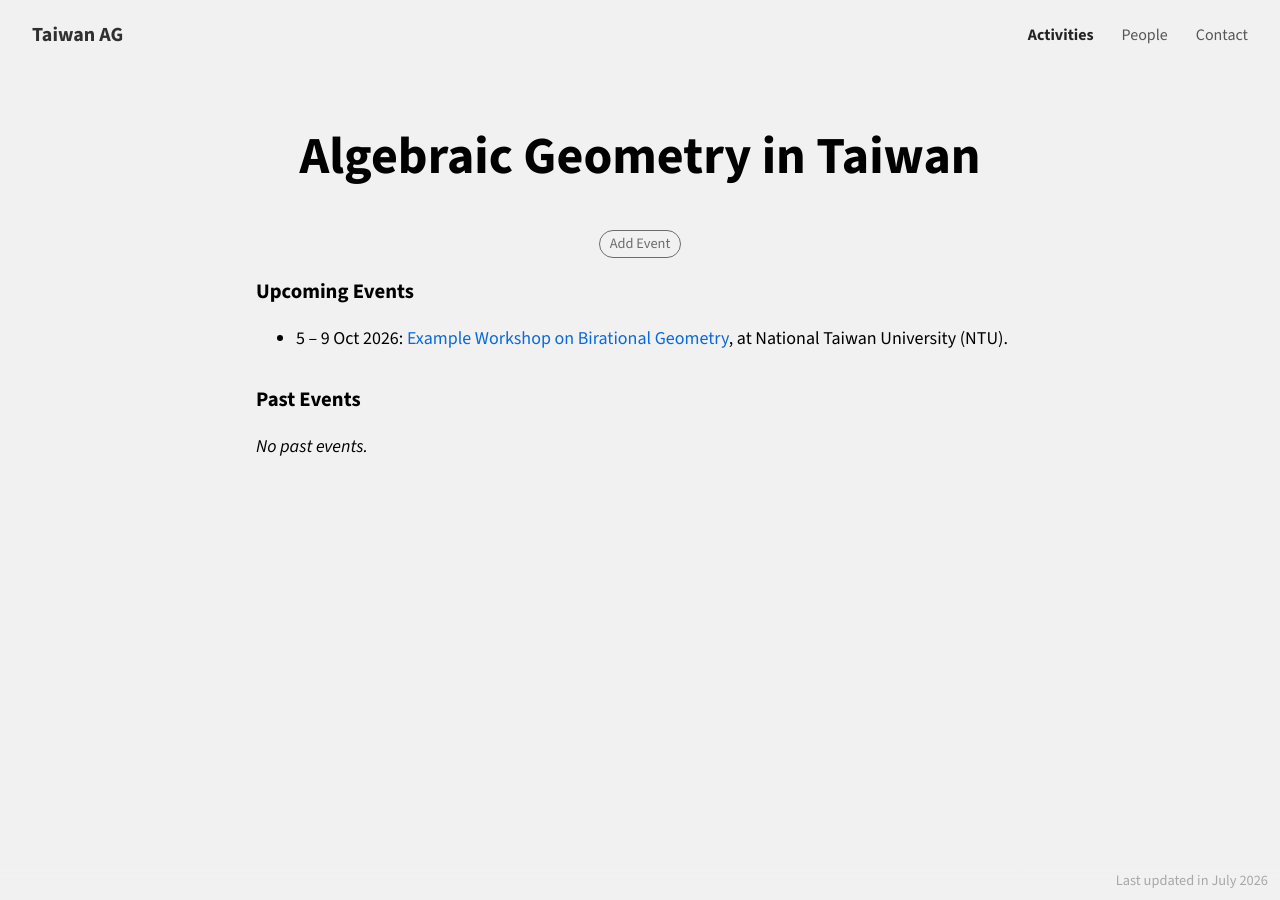
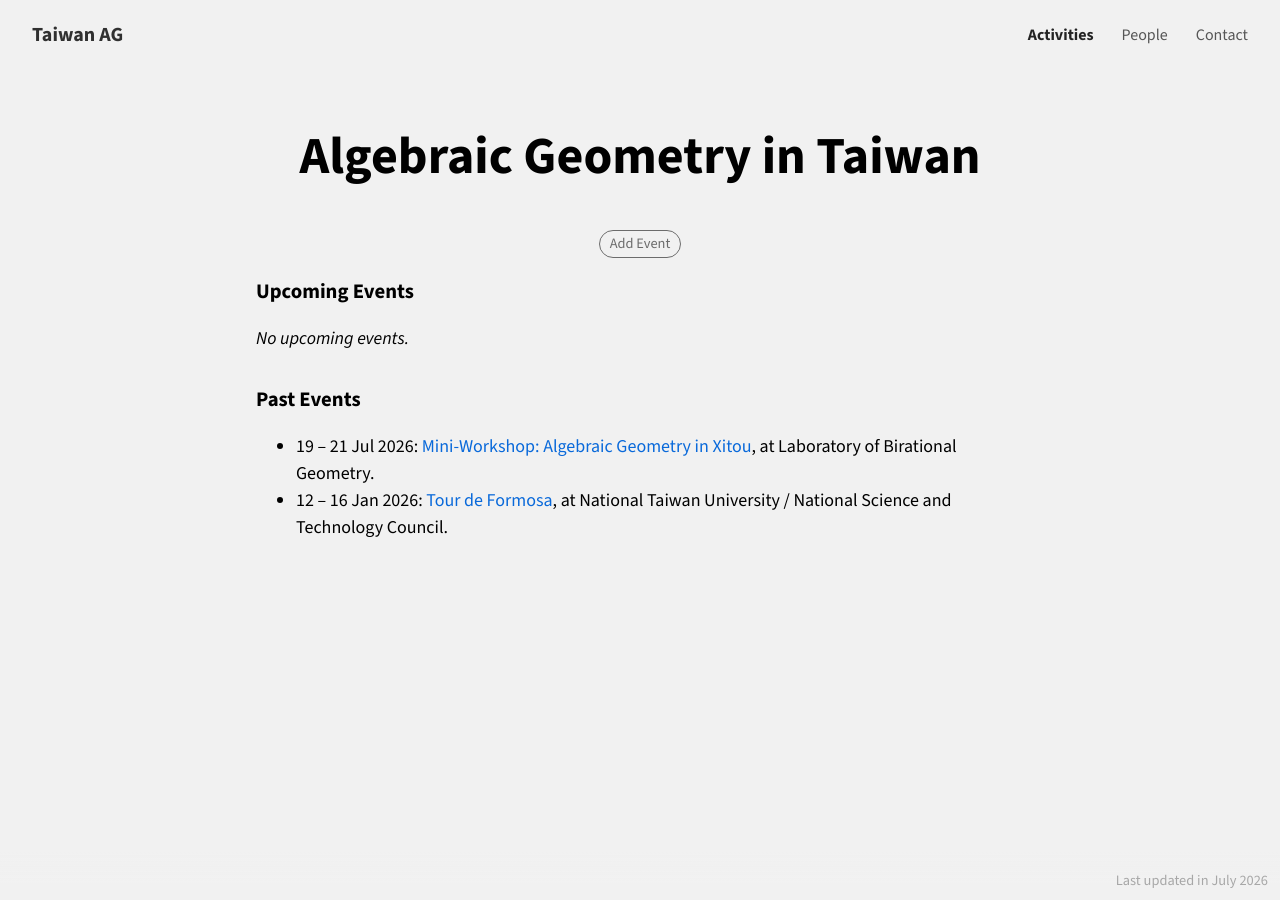
Before and after one commit to taiwan-ag/taiwan-ag.github.io, a Jekyll site: the page built from index.md, in a window 1280 px wide. Built offline with Jekyll 4.4.1, drawn with Linux system fonts in a browser that asks for light colours.

Commit message:
Add 2026 Taiwan past events (Xitou workshop, Tour de Formosa)
Co-Authored-By: Claude Sonnet 5 <noreply@anthropic.com>
Claude-Session: https://claude.ai/code/session_01Eon8xtEqo4VMYL9knp2LSv

```diff
--- a/_data/events.yml
+++ b/_data/events.yml
@@ -3,9 +3,14 @@
 # _includes/events-list.html, based on end (or start, if no end) vs.
 # the current date. url is optional (omit if the event has no homepage).
 
-# EXAMPLE - replace with real entries
-- title: "Example Workshop on Birational Geometry"
-  institution: "National Taiwan University (NTU)"
-  start: 2026-10-05
-  end: 2026-10-09
-  url: "https://example.org/workshop"
+- title: "Mini-Workshop: Algebraic Geometry in Xitou"
+  institution: "Laboratory of Birational Geometry"
+  start: 2026-07-19
+  end: 2026-07-21
+  url: "https://sites.google.com/view/mini-workshopalgebraicgeometry/%E9%A6%96%E9%A0%81"
+
+- title: "Tour de Formosa"
+  institution: "National Taiwan University / National Science and Technology Council"
+  start: 2026-01-12
+  end: 2026-01-16
+  url: "https://sites.google.com/view/tour-de-formosa"
```
